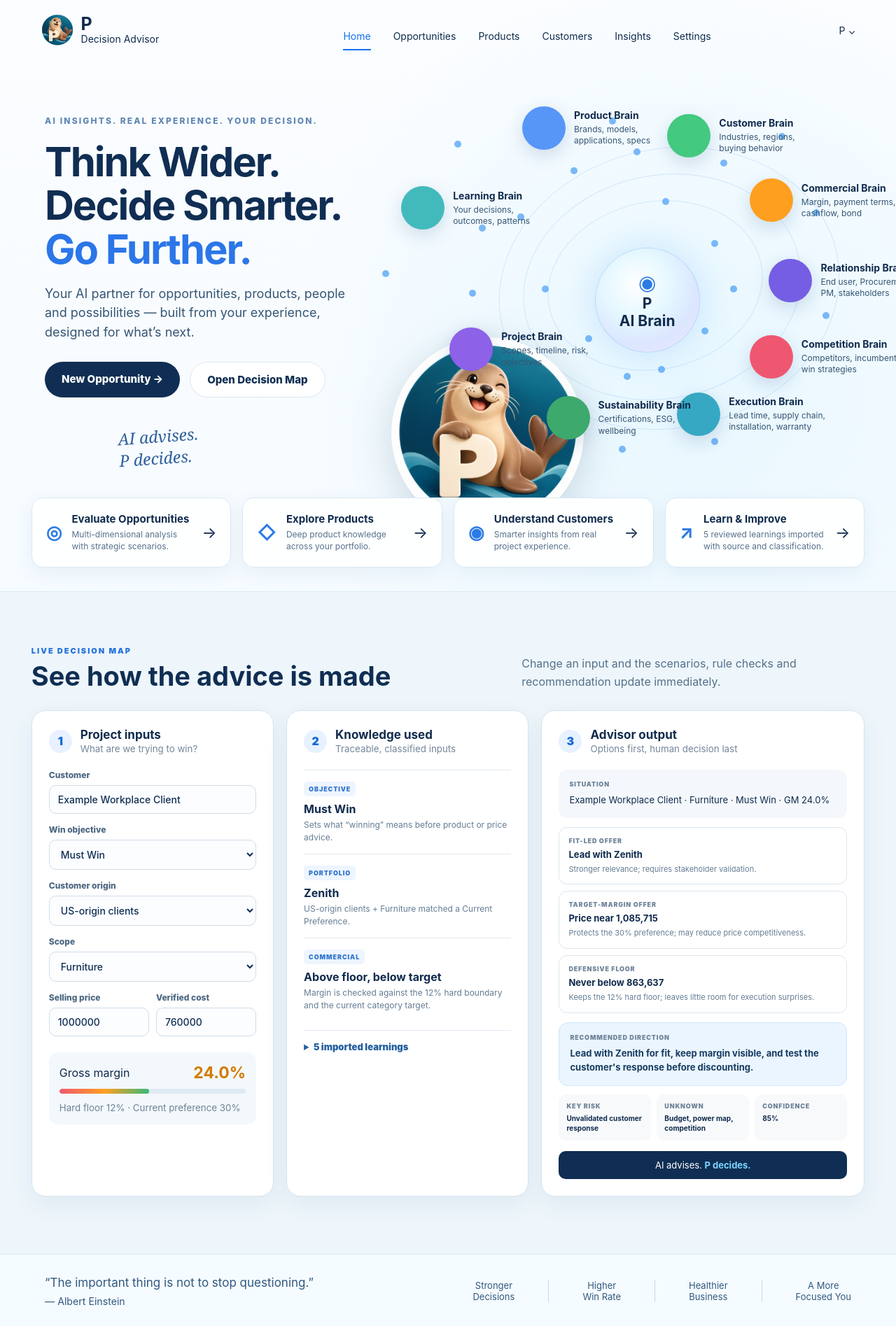
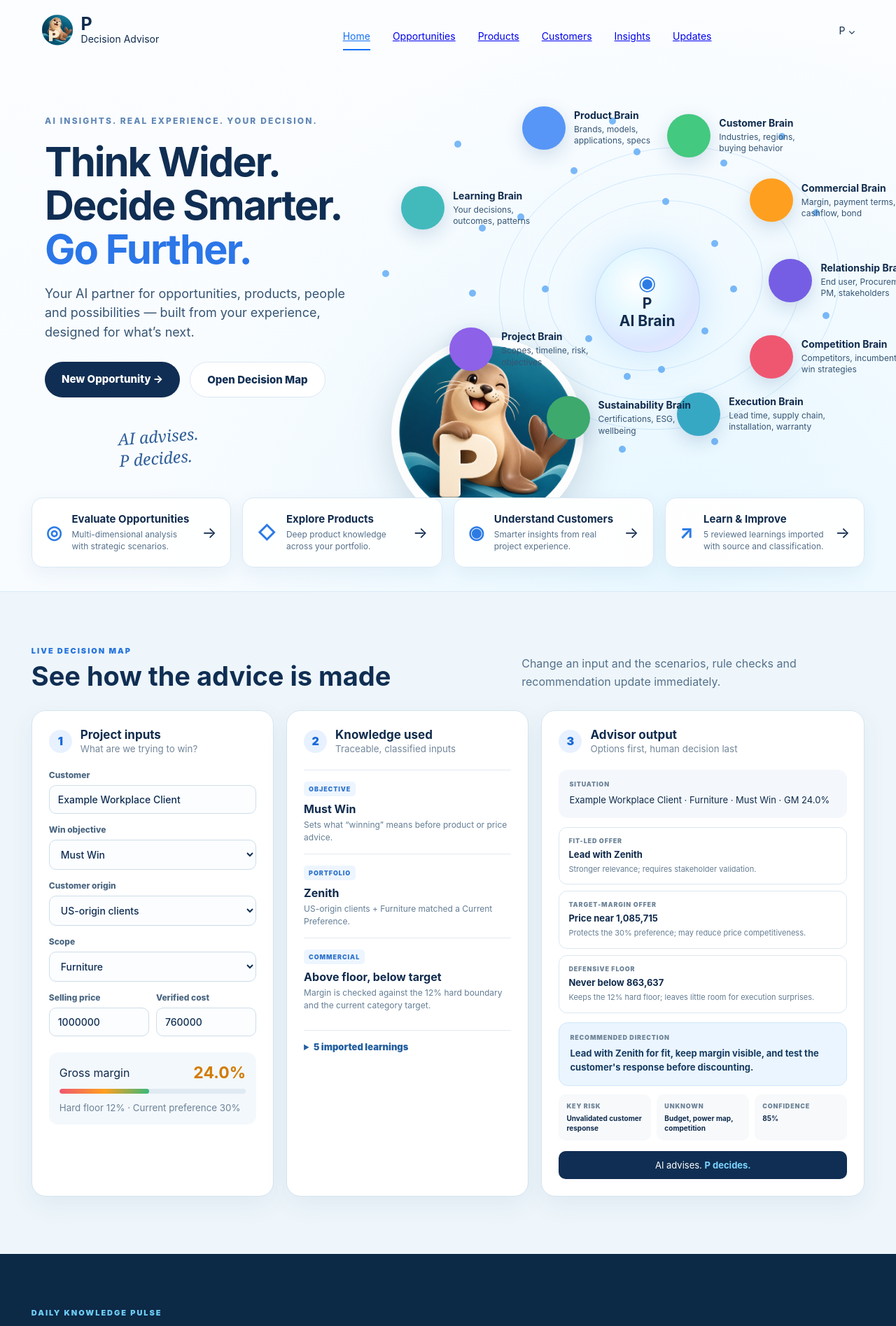
Before and after one commit to PhucNgo71/phuc-decision-advisor, a Next.js app: page / in a window 1280 px wide. Shown: the top 1895 px of the page at 70% size. Built offline with nearby package versions, Linux system fonts and the light colour scheme.

Commit message:
Publish daily knowledge pulse in app/page.tsx

```diff
--- a/app/page.tsx
+++ b/app/page.tsx
@@ -1,5 +1,6 @@
 import { reviewedLearningCount } from '../lib/learnings';
 import DecisionLab from './decision-lab';
+import KnowledgePulse from './knowledge-pulse';
 
 const brains = [
   { name: 'Product Brain', desc: 'Brands, models, applications, specs', cls: 'b1' },
@@ -15,10 +16,10 @@ const brains = [
 
 export default function Home() {
   return (
-    <main className="page">
+    <main className="page" id="top">
       <header className="topbar">
         <div className="brand"><img src="/phuc-sealion.png" alt="P mascot"/><div><b>P</b><span>Decision Advisor</span></div></div>
-        <nav><a className="active">Home</a><a>Opportunities</a><a>Products</a><a>Customers</a><a>Insights</a><a>Settings</a></nav>
+        <nav><a className="active" href="#top">Home</a><a href="#decision-lab">Opportunities</a><a href="#decision-lab">Products</a><a href="#decision-lab">Customers</a><a href="#knowledge">Insights</a><a href="#knowledge">Updates</a></nav>
         <div className="profile">P <span>⌄</span></div>
       </header>
 
@@ -49,6 +50,8 @@ export default function Home() {
 
       <DecisionLab />
 
+      <KnowledgePulse />
+
       <footer><blockquote>“The important thing is not to stop questioning.”<small>— Albert Einstein</small></blockquote><div className="outcomes"><span>Stronger<br/>Decisions</span><span>Higher<br/>Win Rate</span><span>Healthier<br/>Business</span><span>A More<br/>Focused You</span></div></footer>
     </main>
   );
```
